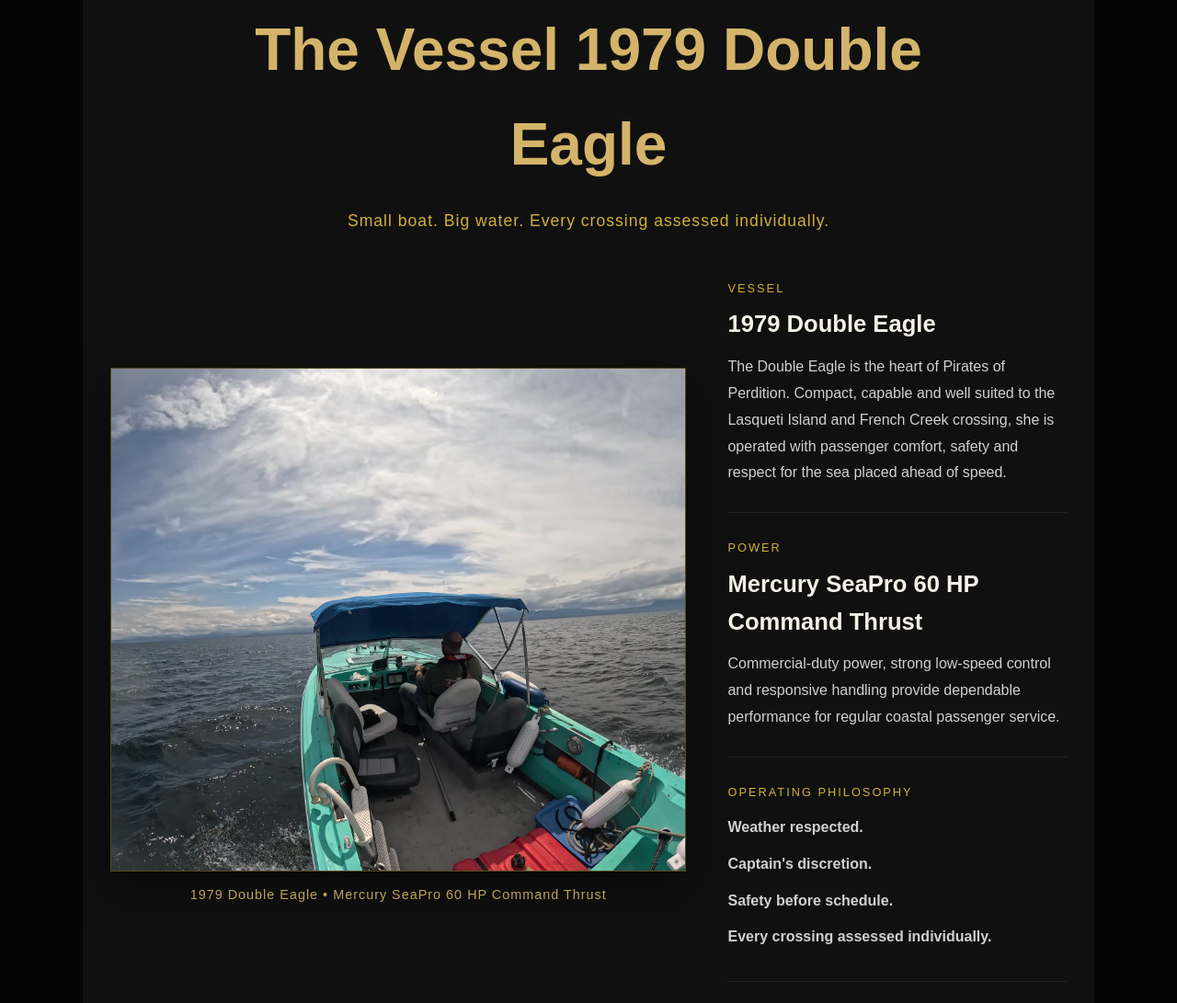
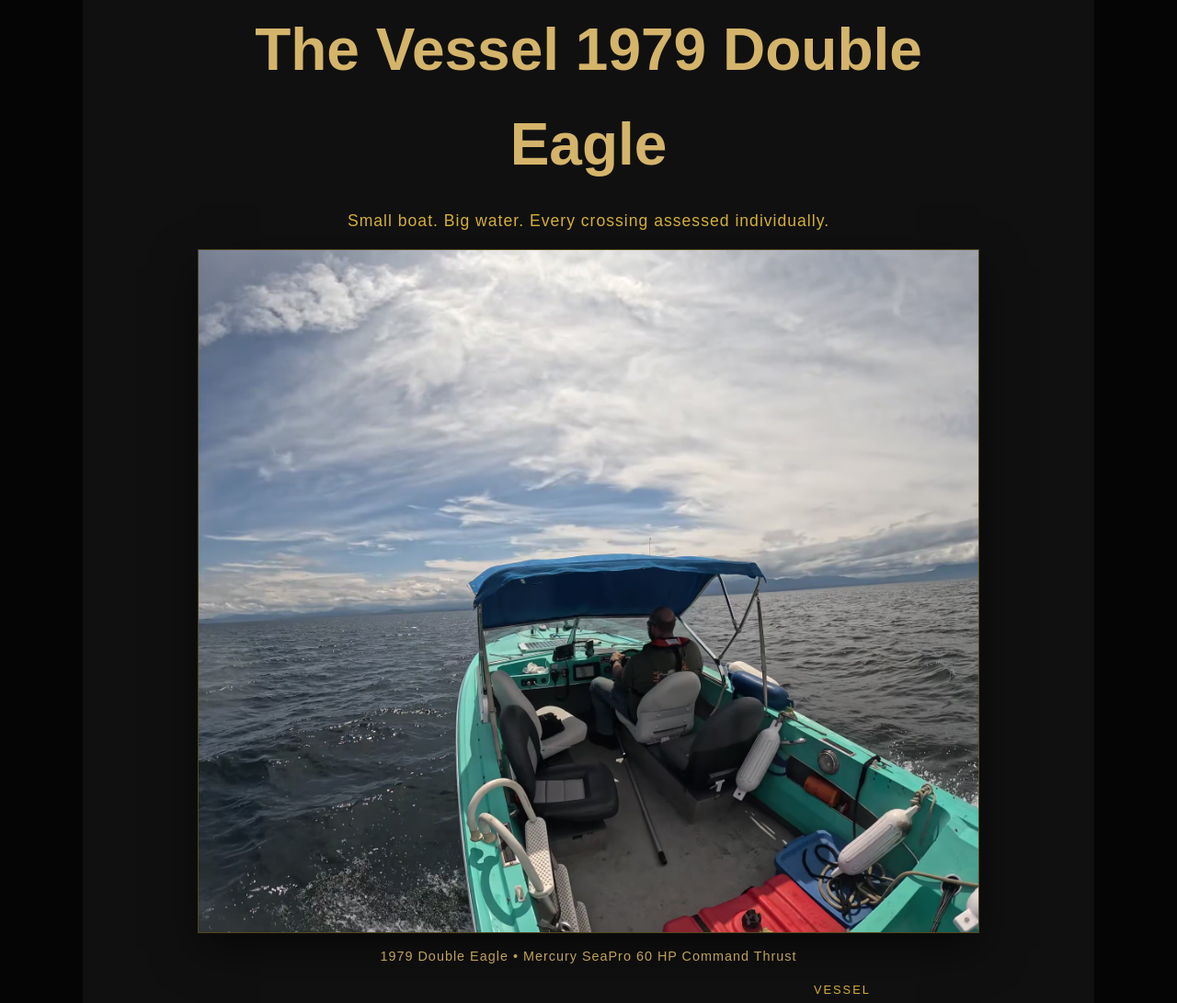
Before and after one commit to PirateHub7/pirates-of-perdition, a plain HTML site: page index.html in a window 1280 px wide. Shown: the part 2021-3112 px from the top of the page at 92% size. Drawn offline with Linux system fonts and the light colour scheme.

Commit message:
fix vessel caption

```diff
--- a/index.html
+++ b/index.html
@@ -556,7 +556,14 @@
     <p class="vessel-tagline">
       Small boat. Big water. Every crossing assessed individually.
     </p>
-  </div>
+    <div class="vessel-photo">
+    <img src="DE1.JPG"
+         alt="Pirates of Perdition Double Eagle water taxi underway">
+
+    <p class="vessel-caption">
+        1979 Double Eagle • Mercury SeaPro 60 HP Command Thrust
+    </p>
+</div>
 
   <div class="vessel-grid">
 
```
